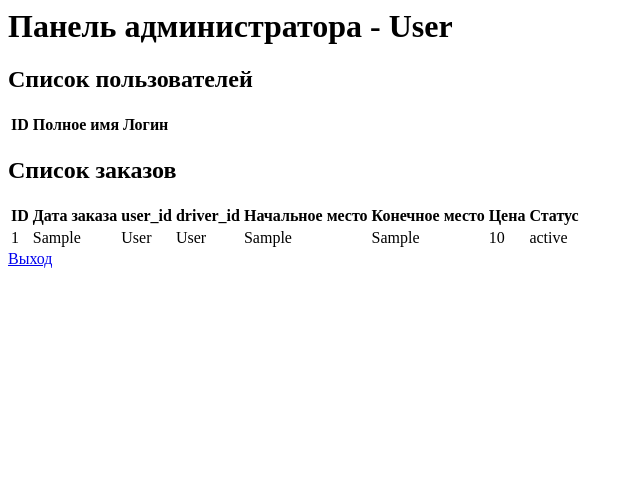
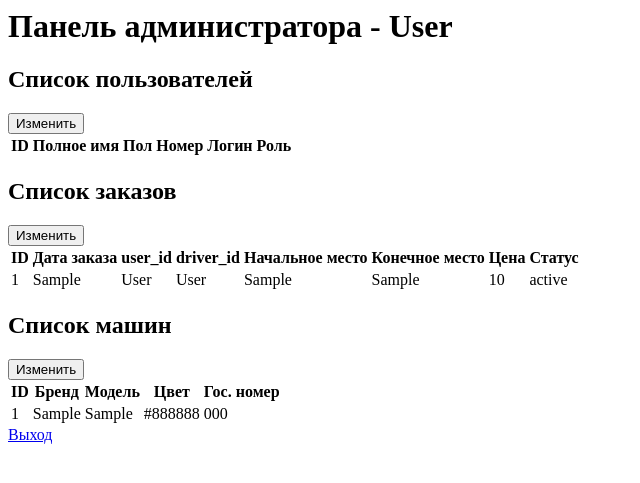
Before and after one commit to zagumenn/web-diplom, a Flask app: page /admin in a window 1280 px wide. Shown: the top 483 px of the page, without its empty margins (0-640 px from the left). Run offline with Flask 3, Linux system fonts and the light colour scheme; a user stored in the database is signed in; tables that the repository leaves empty or names only in its code hold one stand-in row (values such as "Sample post"); lists and menus that the app fills with data are empty.

Commit message:
Web приложение Служба Такси

```diff
--- /dev/null
+++ b/src/Controllers/CarController.py
@@ -0,0 +1,12 @@
+from src.Models.Car import *
+
+
+
+class CarController:
+    @classmethod
+    def get(cls):
+        return Cars.select()
+
+if __name__ == "__main__":
+    for row in CarController.get():
+        print(row.brand, row.model, row.color, row.state_number)
--- a/src/Models/Car.py
+++ b/src/Models/Car.py
@@ -1,6 +1,4 @@
 from src.Models.Base import *
-from src.Models.Statuses import Statuses
-from src.Models.User import Users
 
 
 class Cars(Base):
--- /dev/null
+++ b/src/Models/Gender.py
@@ -0,0 +1,6 @@
+from src.Models.Base import *
+
+
+class Genders(Base):
+    id = PrimaryKeyField()
+    gender = CharField(max_length=50)
--- a/src/Models/User.py
+++ b/src/Models/User.py
@@ -1,4 +1,5 @@
 from src.Models.Base import *
+from src.Models.Gender import Genders
 from src.Models.Role import Roles
 from flask_login import UserMixin
 
@@ -6,6 +7,8 @@ from flask_login import UserMixin
 class Users(UserMixin,Base):
     id = PrimaryKeyField()
     fullname = CharField(max_length=50)
+    gender_id = ForeignKeyField(Genders)
+    phone = CharField()
     login = CharField(unique=True, max_length=50)
     password = CharField(max_length = 300)
     role_id = ForeignKeyField(Roles)
--- a/src/web/app.py
+++ b/src/web/app.py
@@ -4,6 +4,7 @@ from flask_login import LoginManager, current_user, login_user, login_required,
 from src.Controllers.OrderController import OrderController
 from src.Controllers.RoleController import RoleController
 from src.Controllers.UserController import UserController
+from src.Controllers.CarController import CarController
 from src.Models.User import Users
 
 
@@ -54,7 +55,8 @@ def roles():
 def admin():
     users = UserController.get_non_admin_users()
     orders = OrderController.get()
-    return render_template('admin.html', users=users, orders = orders)
+    cars = CarController.get()
+    return render_template('admin.html', users=users, orders = orders, cars = cars)
 
 @app.route('/user')
 @login_required
--- a/src/web/templates/admin.html
+++ b/src/web/templates/admin.html
@@ -15,7 +15,10 @@
             <tr>
                 <th>ID</th>
                 <th>Полное имя</th>
+                <th>Пол</th>
+                <th>Номер</th>
                 <th>Логин</th>
+                <th>Роль</th>
             </tr>
         </thead>
         <tbody>
@@ -23,10 +26,14 @@
             <tr>
                 <td>{{ user.id }}</td>
                 <td>{{ user.fullname }}</td>
+                <td>{{ user.gender_id.gender }}</td>
+                <td>{{ user.phone }}</td>
                 <td>{{ user.login }}</td>
+                <td>{{ user.role_id.name }}</td>
             </tr>
             {% endfor %}
         </tbody>
+        <button class="btn btn-primary w-100 py-2" type="submit">Изменить</button>
     </table>
     <table>
     <h2>Список заказов</h2>
@@ -56,7 +63,32 @@
             </tr>
             {% endfor %}
         </tbody>
-</table>
+        <button class="btn btn-primary w-100 py-2" type="submit">Изменить</button>
+    </table>
+    <table>
+    <h2>Список машин</h2>
+      <thead>
+            <tr>
+                <th>ID</th>
+                <th>Бренд</th>
+                <th>Модель</th>
+                <th>Цвет</th>
+                <th>Гос. номер</th>
+            </tr>
+        </thead>
+        <tbody>
+            {% for car in cars %}
+            <tr>
+                <td>{{ car.id}}</td>
+                <td>{{ car.brand}}</td>
+                <td>{{ car.model}}</td>
+                <td>{{ car.color}}</td>
+                <td>{{ car.state_number}}</td>
+            </tr>
+            {% endfor %}
+        </tbody>
+        <button class="btn btn-primary w-100 py-2" type="submit">Изменить</button>
+    </table>
 
 </body>
 </html>
```
Also changed, not shown: src/web/templates/user.html (+20 -1 lines).
